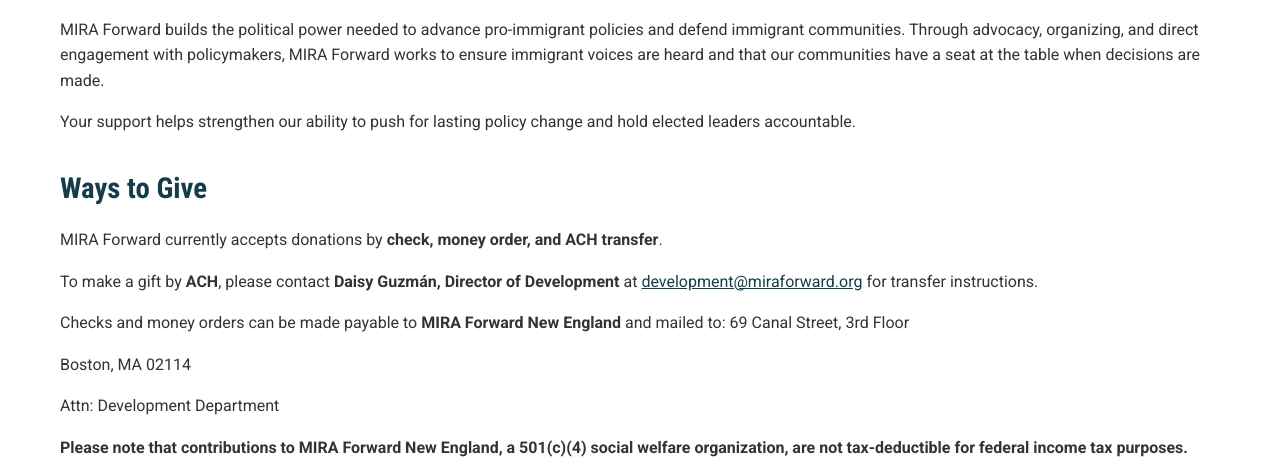
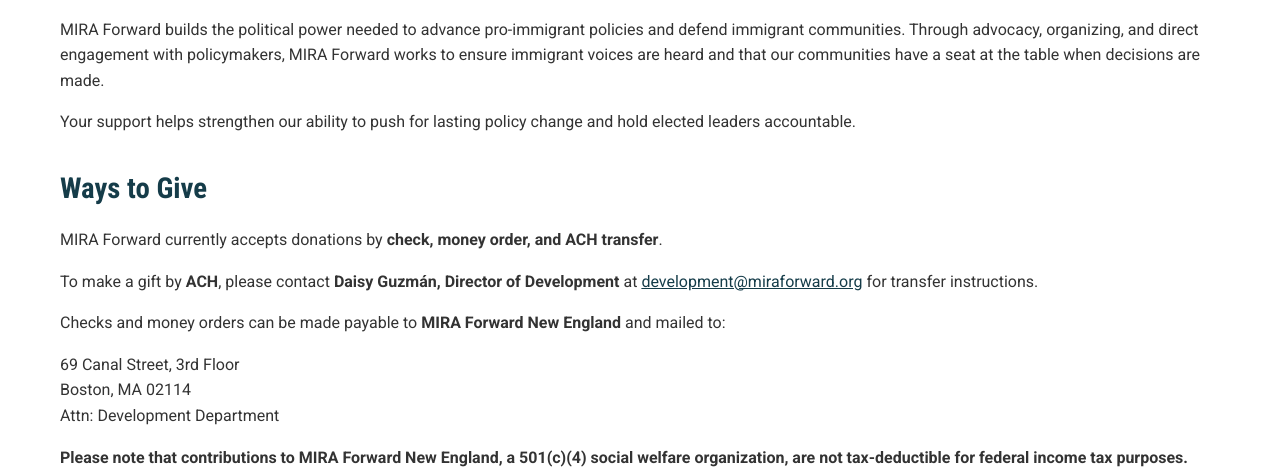
Before and after one commit to cqbent/miraforward, an Eleventy site: page content/support-mira-forward.md in a window 1280 px wide. Shown: the part 323-797 px from the top of the page. Built offline with nearby package versions, Linux system fonts and the light colour scheme; Eleventy itself is replaced by a stand-in of ours; files that its build step writes are made by us from their sources.

Commit message:
Update Pages “support-mira-forward”

```diff
--- a/content/support-mira-forward.md
+++ b/content/support-mira-forward.md
@@ -14,10 +14,9 @@ MIRA Forward currently accepts donations by **check, money order, and ACH transf
 To make a gift by **ACH**, please contact **Daisy Guzmán, Director of Development** at [development@miraforward.org](mailto:development@miraforward.org) for transfer instructions.
 
 Checks and money orders can be made payable to **MIRA Forward New England** and mailed to:
-	69 Canal Street, 3rd Floor
 
-Boston, MA 02114
-
+69 Canal Street, 3rd Floor\
+Boston, MA 02114\
 Attn: Development Department
 
 **Please note that contributions to MIRA Forward New England, a 501(c)(4) social welfare organization, are not tax-deductible for federal income tax purposes.**
```
